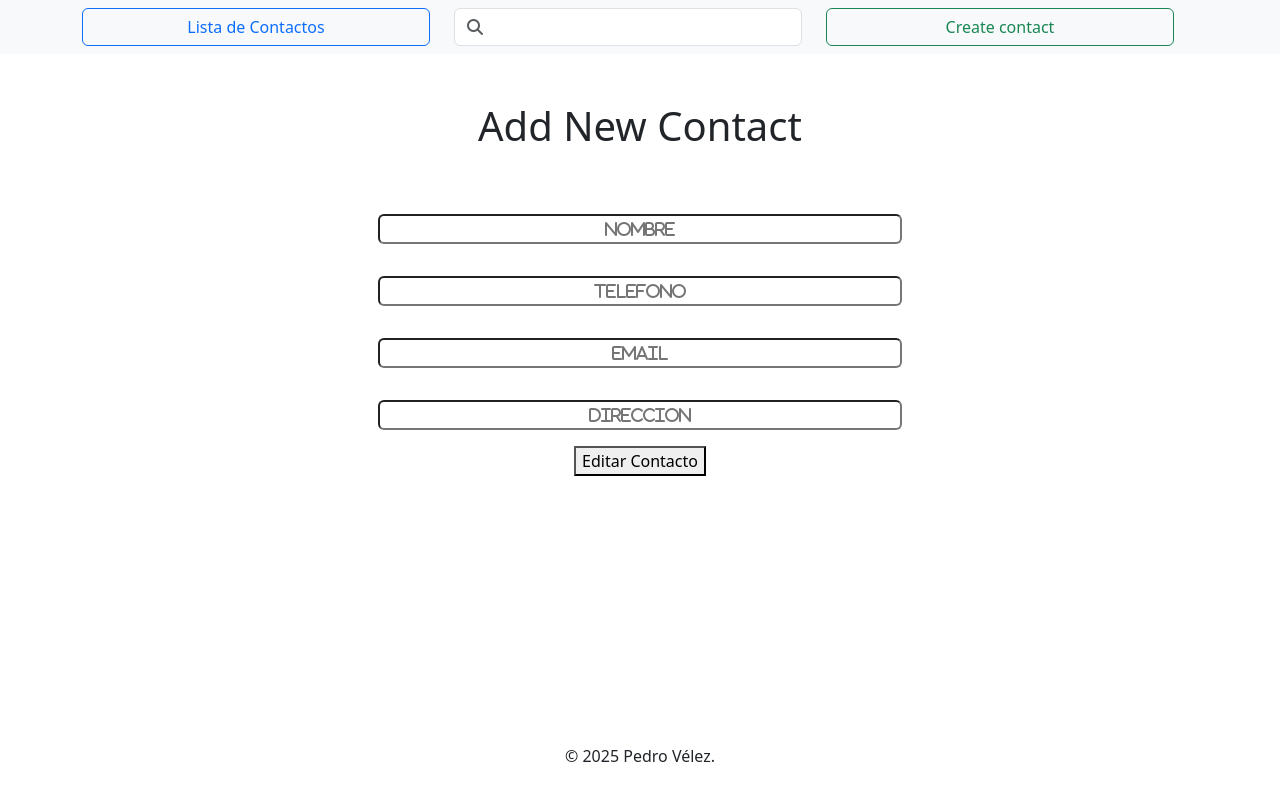
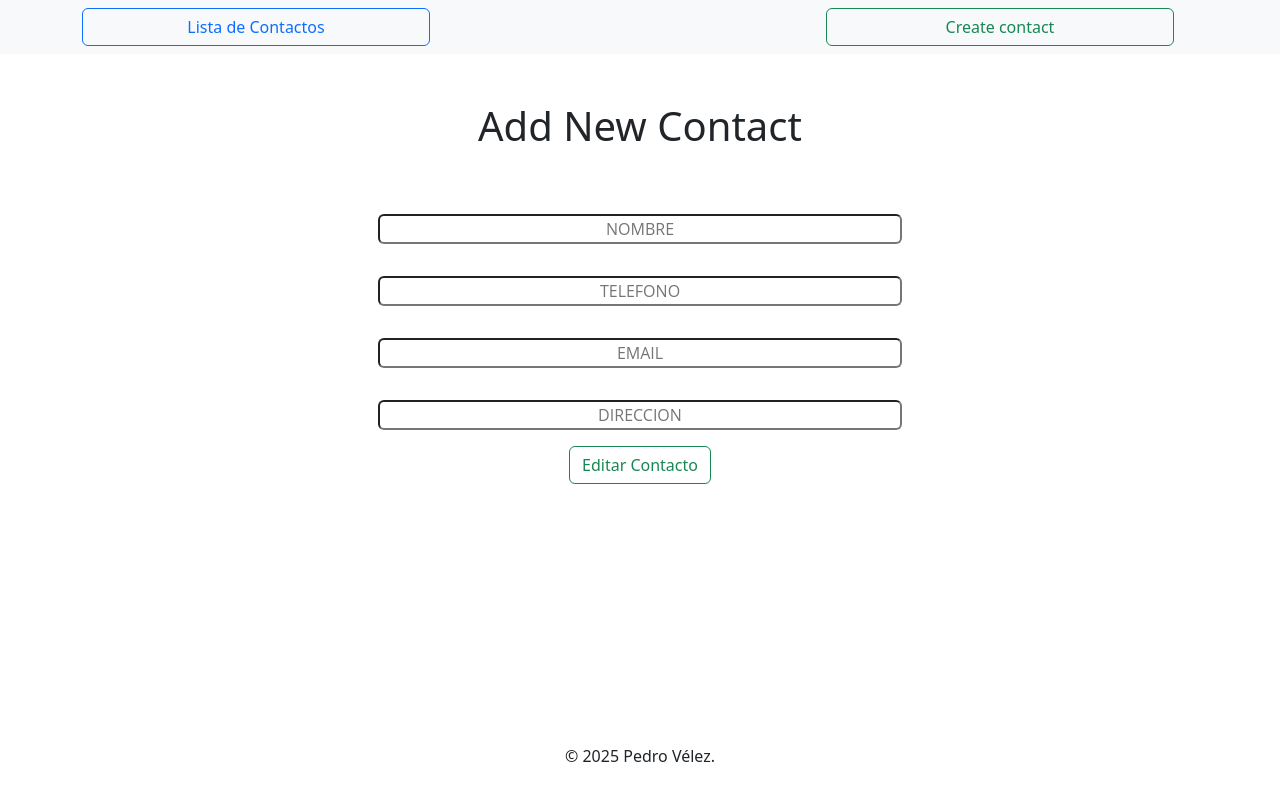
Before and after one commit to drolo18/fs-105-React-Hello-Webapp-Pedro-Velez, a React (Vite) app: page /edit-contact in a window 1280 px wide. Built offline with nearby package versions, Linux system fonts and the light colour scheme.

Commit message:
finished

```diff
--- a/src/components/Navbar.jsx
+++ b/src/components/Navbar.jsx
@@ -9,19 +9,13 @@ export const Navbar = () => {
 	return (
 		 <nav className="navbar navbar-light bg-light">
             <div className="container">
-                <div className="row w-100 align-items-center">
+                <div className="row w-100 d-flex justify-content-between">
                     <div className="col-12 col-md-4 mb-2 mb-md-0 text-center text-md-start">
                         <Link to="/">
                             <button className="btn btn-outline-primary w-100 w-md-auto">Lista de Contactos</button>
                         </Link>
                     </div>
-                    <div className="col-12 col-md-4 mb-2 mb-md-0 text-center">
-                        <input
-                            type="text"
-                            className="form-control"
-                            placeholder="&#xf002;"
-                        />
-                    </div>
+
                     <div className="col-12 col-md-4 text-center text-md-end">
                         <Link to="/CreateContact">
                             <button className="btn btn-outline-success w-100 w-md-auto">Create contact</button>
--- a/src/index.css
+++ b/src/index.css
@@ -1,4 +1,5 @@
 html, body {
+    text-transform:capitalize;
     height: 100%;
     margin: 0;
     display: flex;
@@ -17,8 +18,7 @@ Outlet{
     flex:1;
 }
 input, textarea{
-    font-family: FontAwesome, "Open Sans";
-    font-style: normal;
-    font-weight: normal;
-    text-decoration: inherit;
+    font-family: "Open Sans";
+    text-transform:capitalize;
+
 }
--- a/src/pages/CreateContact.jsx
+++ b/src/pages/CreateContact.jsx
@@ -108,12 +108,12 @@ export const CreateContact = ({type}) => {
                     <input className="col-5 rounded m-3 text-center" type="text" placeholder="DIRECCION" onChange={e => setAddress(e.target.value)} value={address} />
                 </div>
                 {isEdit ? ( <div className="d-flex justify-content-center">
-                    {showAlert ? <Spinner/> :  <button onClick={editContactSingle}>Editar Contacto</button>}
+                    {showAlert ? <Spinner/> :  <button className="btn btn-outline-success" onClick={editContactSingle}>Editar Contacto</button>}
                 </div>
 
                 ):(
                      <div className="d-flex justify-content-center">
-                    {showAlert ? <Spinner/> :  <button onClick={addContatsNavigate}>Agregar contacto</button>}
+                    {showAlert ? <Spinner/> :  <button className="btn btn-outline-success" onClick={addContatsNavigate}>Agregar contacto</button>}
                 </div>
                 )}
 
--- a/src/routes.jsx
+++ b/src/routes.jsx
@@ -9,6 +9,7 @@ import { Layout } from "./pages/Layout";
 import { Home } from "./pages/Home";
 
 import { CreateContact } from "./pages/CreateContact";
+import { ContactCard } from "./pages/ContactCard";
 
 export const router = createBrowserRouter(
     createRoutesFromElements(
@@ -23,8 +24,7 @@ export const router = createBrowserRouter(
 
         {/* Nested Routes: Defines sub-routes within the BaseHome component. */}
         <Route path= "/" element={<Home />} />
-        <Route path="/viewContact/:theId" element={ <viewContact />} />
-
+        <Route path="/viewContact/:theId" element={<ContactCard />} />
         <Route path="/Createcontact" element={<CreateContact type='addContact' />} />
         <Route path="/edit-contact" element={<CreateContact type='editContact'/>} />
 
```
Also changed, not shown: src/pages/ContactCard.jsx (+32 -0 lines), src/pages/Home.jsx (+7 -2 lines).
